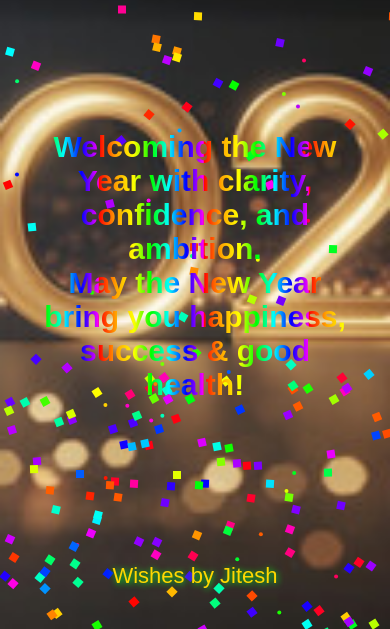
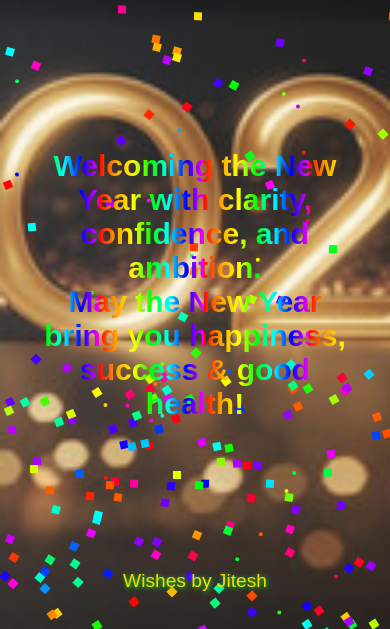
Before and after one commit to krishnakumarjitesh/mywishes, a plain HTML site: page index.html in a window 390 px wide. Shown: the part 215-844 px from the top of the page. Drawn offline with Linux system fonts and the light colour scheme.

Commit message:
Update footer CSS for mobile view

```diff
--- a/style.css
+++ b/style.css
@@ -86,11 +86,10 @@ h1 {
 }
 
 footer {
-   margin-top: 30px;
-  margin-bottom: 20px;
-  font-size: 22px;
+  font-size: clamp(1.2rem, 4vw, 2rem);
   color: gold;
-  text-shadow: 1px 1px 6px rgb(6, 244, 34);
+  text-shadow: 1px 1px 5px rgb(6, 244, 34);
+  margin-bottom: 2vh;
 }
 .confetti {
   position: fixed;
```
